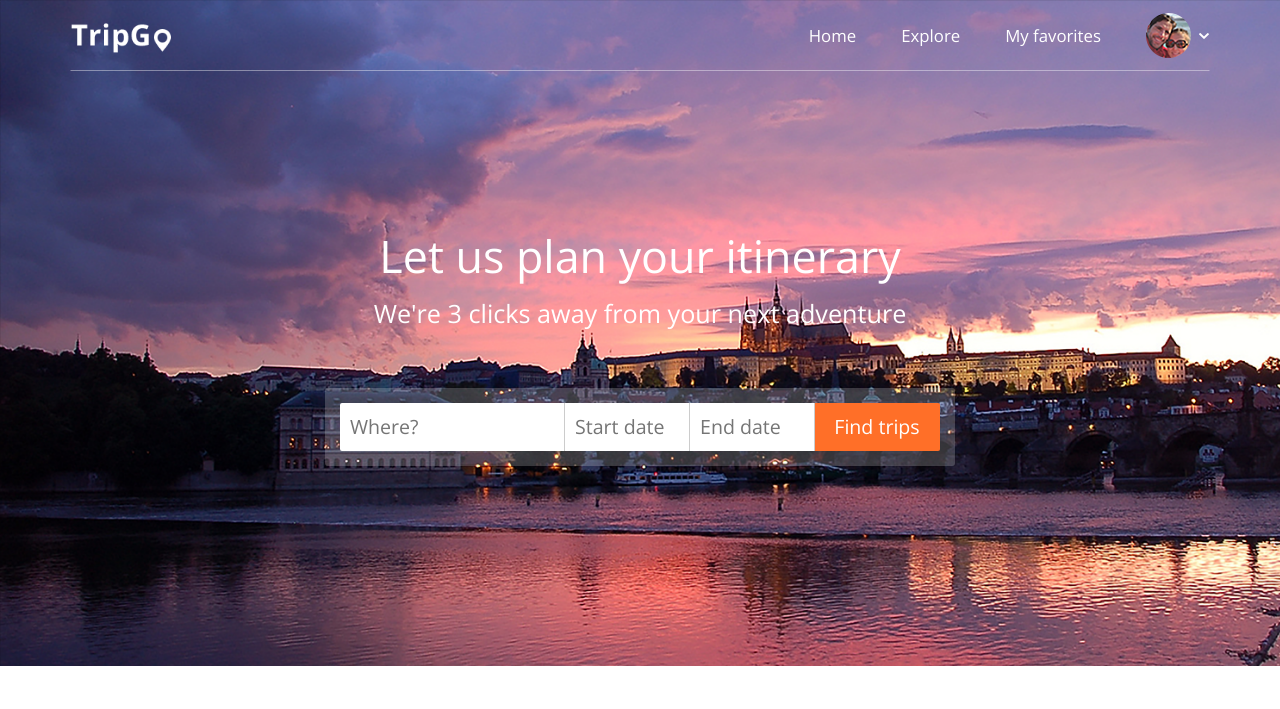
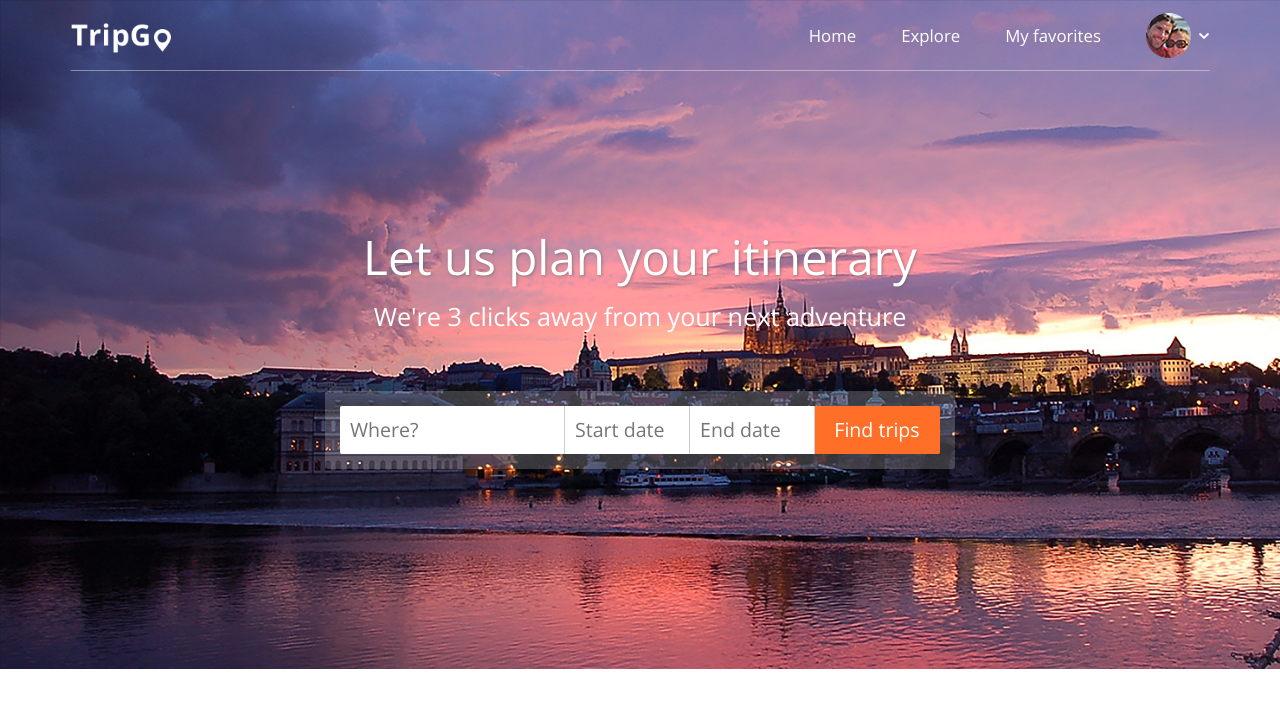
Before and after one commit to thejennywang/tripgo_acceleratehackathon, a Django app: page / in a window 1280 px wide. Shown: the top 709 px of the page. Run offline with Django 3.2, Linux system fonts and the light colour scheme; data that the repository does not hold is empty; parts of the project's set-up code (start-up, migrations or seed data) failed here and were passed over; some libraries are stand-ins or nearby versions.

Commit message:
modify tagline size

```diff
--- a/itinerary/static/css/homepage-style.css
+++ b/itinerary/static/css/homepage-style.css
@@ -82,7 +82,9 @@ float: none;
 }
 
 .tagline h1{
-	font-size: 3.2em;
+	font-size: 3.4em;
+	-webkit-text-shadow: 1px 1px 3px rgba(100,100,100,0.6);
+	text-shadow: 1px 1px 3px rgba(100,100,100,0.6);
 }
 
 .tagline h2{
```
